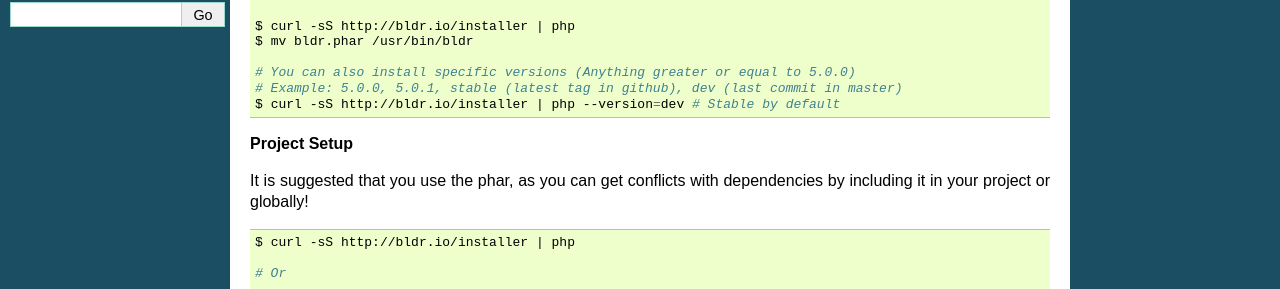
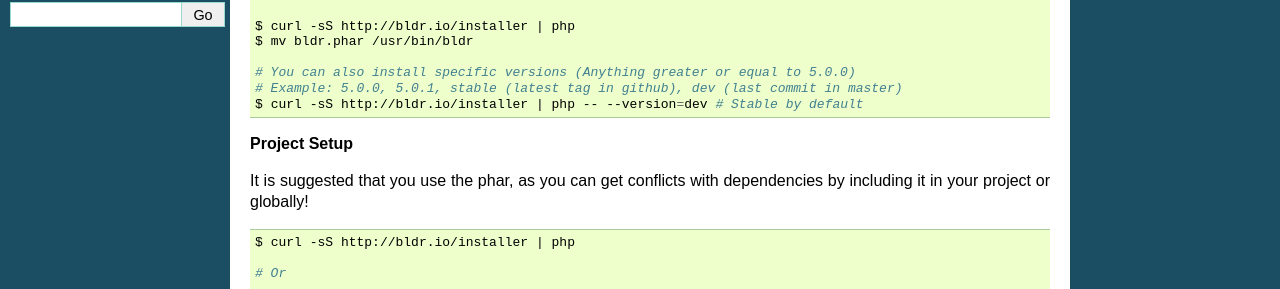
Before and after one commit to bldr-io/bldr, a Sphinx documentation site: the page built from docs/installation.rst, in a window 1280 px wide. Shown: the part 259-548 px from the top of the page. Built offline with Sphinx 7.4.7, drawn with Linux system fonts in a browser that asks for light colours; pages that are not in the unit, such as notebooks, are missing from menus.

Commit message:
Fixing docu

```diff
--- a/docs/installation.rst
+++ b/docs/installation.rst
@@ -18,7 +18,7 @@
 
     # You can also install specific versions (Anything greater or equal to 5.0.0)
     # Example: 5.0.0, 5.0.1, stable (latest tag in github), dev (last commit in master)
-    $ curl -sS http://bldr.io/installer | php --version=dev # Stable by default
+    $ curl -sS http://bldr.io/installer | php -- --version=dev # Stable by default
 
 
 **Project Setup**
```
